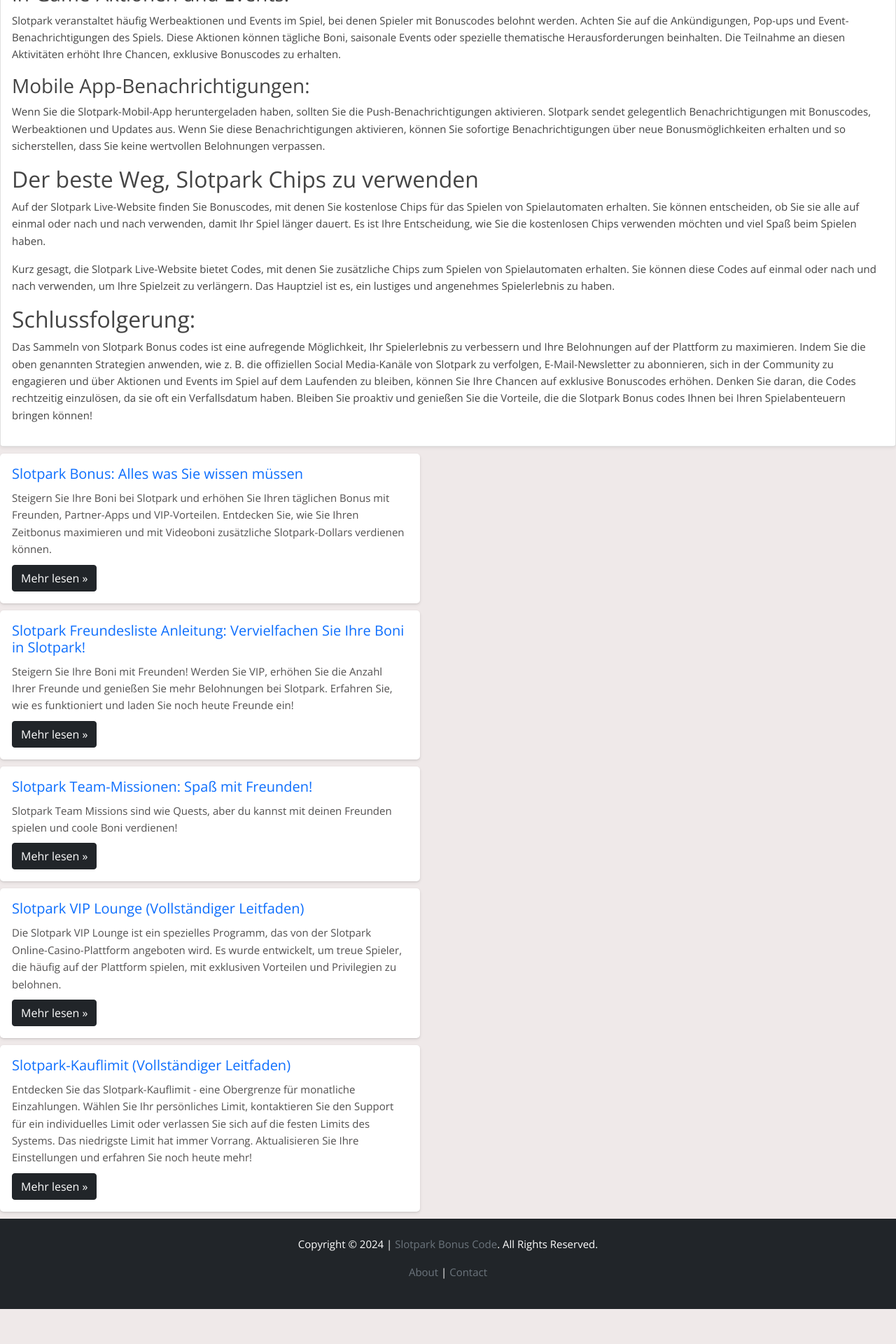
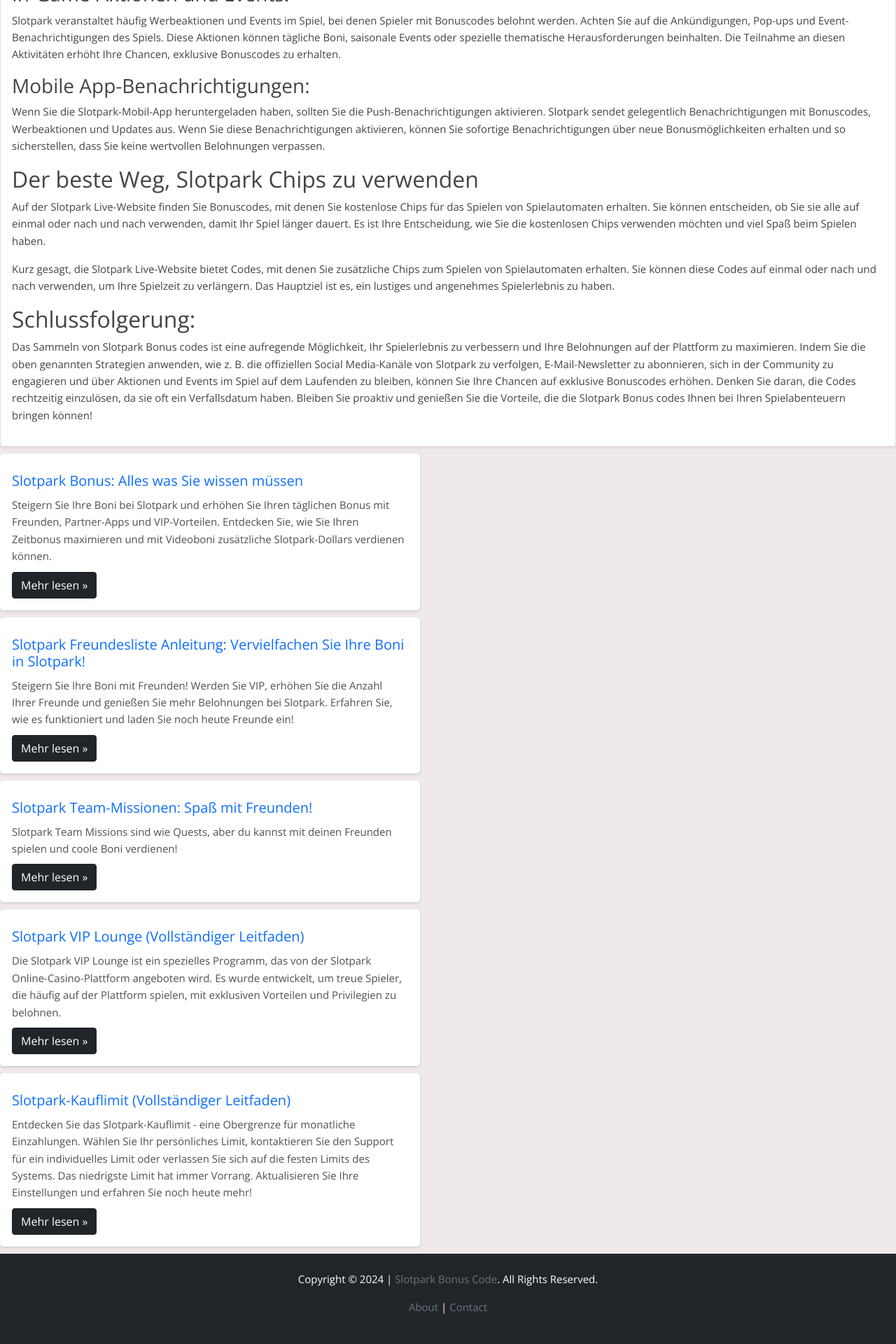
Before and after one commit to Prollad99/sbc-de, a Jekyll site: the page built from index.html, in a window 1280 px wide. Shown: the part 3302-5222 px from the top of the page at 70% size. Built offline with Jekyll 4.4.1, drawn with Linux system fonts in a browser that asks for light colours; before the commit the page ends 5172 px from its top, so only the background shows below that.

Commit message:
Update style.css

```diff
--- a/assets/css/style.css
+++ b/assets/css/style.css
@@ -60,7 +60,7 @@
   border-radius: 5px;
   padding: 17px;
   }
-  .content h4 {
+  .content h5 {
   margin: 10px 0;
   }
   .content p {
```
